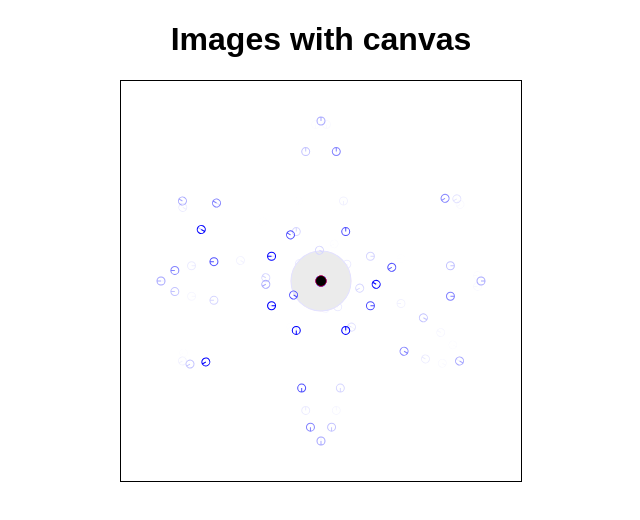
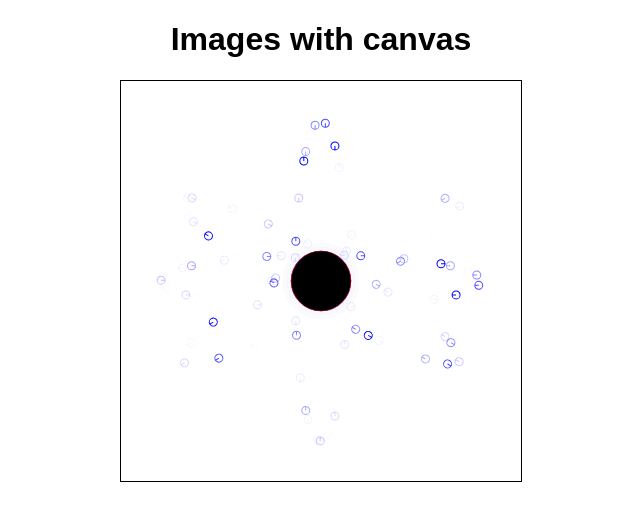
Before and after one commit to timeonator/react-draw, a React (Create React App) app: page / in a window 1280 px wide. Shown: the top 520 px of the page, without its empty margins (319-959 px from the left). Built offline with nearby package versions, Linux system fonts and the light colour scheme.

Commit message:
more fooling around. Made the center radius random. Adjusted the orbital speed.

```diff
--- a/src/canvas.js
+++ b/src/canvas.js
@@ -20,10 +20,10 @@ const Canvas = (props) => {
   const draw = (context,frameCount) => {
     // if (frameCount%1== 0 ) clear(context);
     clear(context);
-    myOrbit.draw(context,frameCount);
+    myOrbit.draw(context,frameCount*.38);
     //  myCircle.draw(context,frameCount,{anticlockwise:true});
     myBall.draw(context,frameCount);
-    (frameCount % 5)?myBall.radius=5:myBall.radius=30
+    myBall.radius = Math.random()*40;
   };
 
   useEffect(() => {
@@ -35,7 +35,7 @@ const Canvas = (props) => {
 
     const render = () => {
       frameCount+=1;
-      draw(context, frameCount*.4);
+      draw(context, frameCount);
       animationFrameId = window.requestAnimationFrame(render);
     };
 
```
